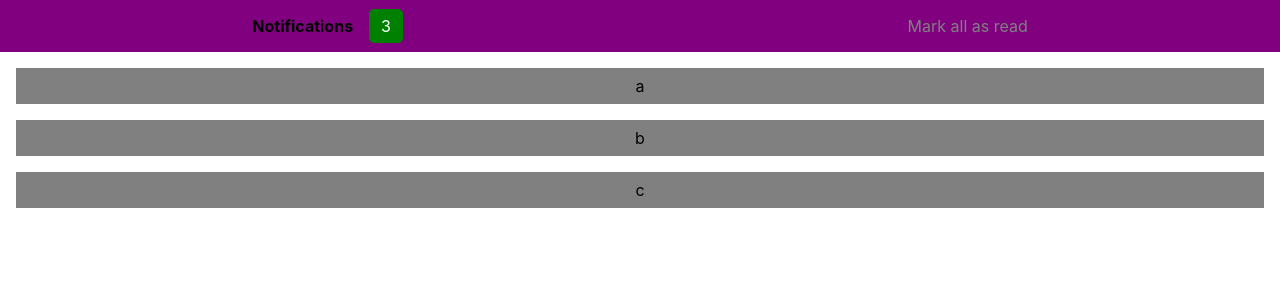
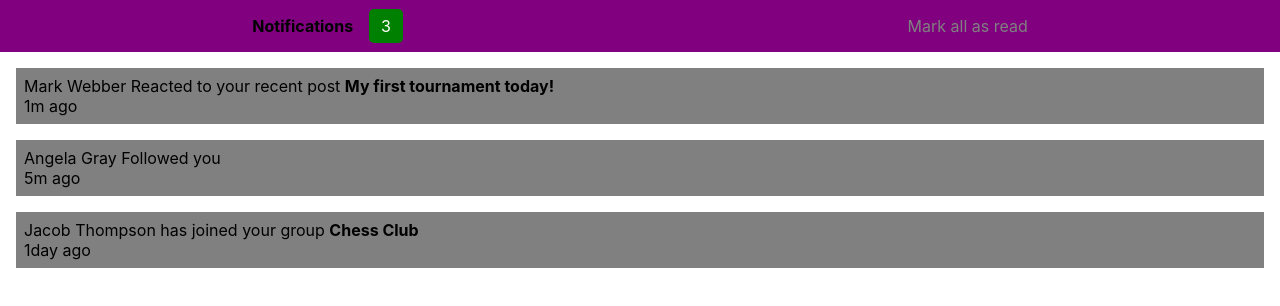
Before and after one commit to preetamvarun/Notifications-Page, a React (Create React App) app: page / in a window 1280 px wide. Shown: the top 306 px of the page. Built offline with nearby package versions, Linux system fonts and the light colour scheme.

Commit message:
started writing html for the stateful components

```diff
--- a/src/Notifications.js
+++ b/src/Notifications.js
@@ -3,14 +3,13 @@ import Childnot from './Childnot';
 import Recentnots from './Recentnots';
 
 class Notifications extends Component{
-    static defaultProps = {
-        msgs : ['a','b','c']
-    }
     constructor(props){
         super(props);
         this.state = {
-            track : [{msg : 'a', bckColor : 'grey'},
-            {msg : 'b',bckColor : 'grey'},{msg : 'c',bckColor : 'grey'}],
+            track : [
+            {bckColor : 'grey', time : '1m ago', name : 'Mark Webber', msg1 : 'Reacted to your recent post', msg2 : 'My first tournament today!'},
+            {bckColor : 'grey', time : '5m ago', name : 'Angela Gray', msg1 : 'Followed you', msg2 : null},
+            {bckColor : 'grey', time : '1day ago', name : 'Jacob Thompson', msg1 : 'has joined your group', msg2 : 'Chess Club'}],
             count : 3
         }
         this.changeBck = this.changeBck.bind(this);
@@ -32,13 +31,13 @@ class Notifications extends Component{
             }
         })
     }
-    changeBck(msg){
+    changeBck(name){
         let IncCount;
         let newTrack = this.state.track;
         newTrack.forEach((obj) => {
-            if(obj.msg === msg){
+            if(obj.name === name){
                 obj.bckColor = obj.bckColor === 'grey' ? 'white' : 'grey';
-                IncCount = obj.bckColor === 'white' ? false : true
+                IncCount = obj.bckColor === 'white' ? false : true;
             }
         })
         this.setState((curState) => {
@@ -52,8 +51,10 @@ class Notifications extends Component{
     }
     render(){
         const divs = this.state.track.map((eachObj) =>
-        <Recentnots bckColor = {eachObj.bckColor} msg = {eachObj.msg} changeBck = {this.changeBck} key = {eachObj.msg}/>
-        )
+        <Recentnots bckColor = {eachObj.bckColor} name = {eachObj.name}
+        changeBck = {this.changeBck} key = {eachObj.name} time = {eachObj.time}
+        msg1 = {eachObj.msg1} msg2 = {eachObj.msg2}
+        />)
         return(
             <div>
                 <Childnot count = {this.state.count} clearNots = {this.clearNots}/>
--- a/src/Recentnots.css
+++ b/src/Recentnots.css
@@ -12,3 +12,7 @@
 .Recentnots:hover{
     cursor : pointer;
 }
+
+.Recentnots p{
+    text-align : left;
+}
--- a/src/Recentnots.js
+++ b/src/Recentnots.js
@@ -8,7 +8,7 @@ class Recentnots extends Component{
         this.backgroundChange = this.backgroundChange.bind(this);
     }
     backgroundChange(){
-        this.props.changeBck(this.props.msg);
+        this.props.changeBck(this.props.name);
     }
     handleClick(evt){
         this.backgroundChange();
@@ -18,7 +18,8 @@ class Recentnots extends Component{
             <div className = 'Recentnots'
                 style = {{backgroundColor : this.props.bckColor}}
                 onClick = {this.handleClick}>
-                {this.props.msg}
+                <p>{this.props.name} {this.props.msg1} <b>{this.props.msg2}</b></p>
+                <p>{this.props.time}</p>
             </div>
         )
     }
```
